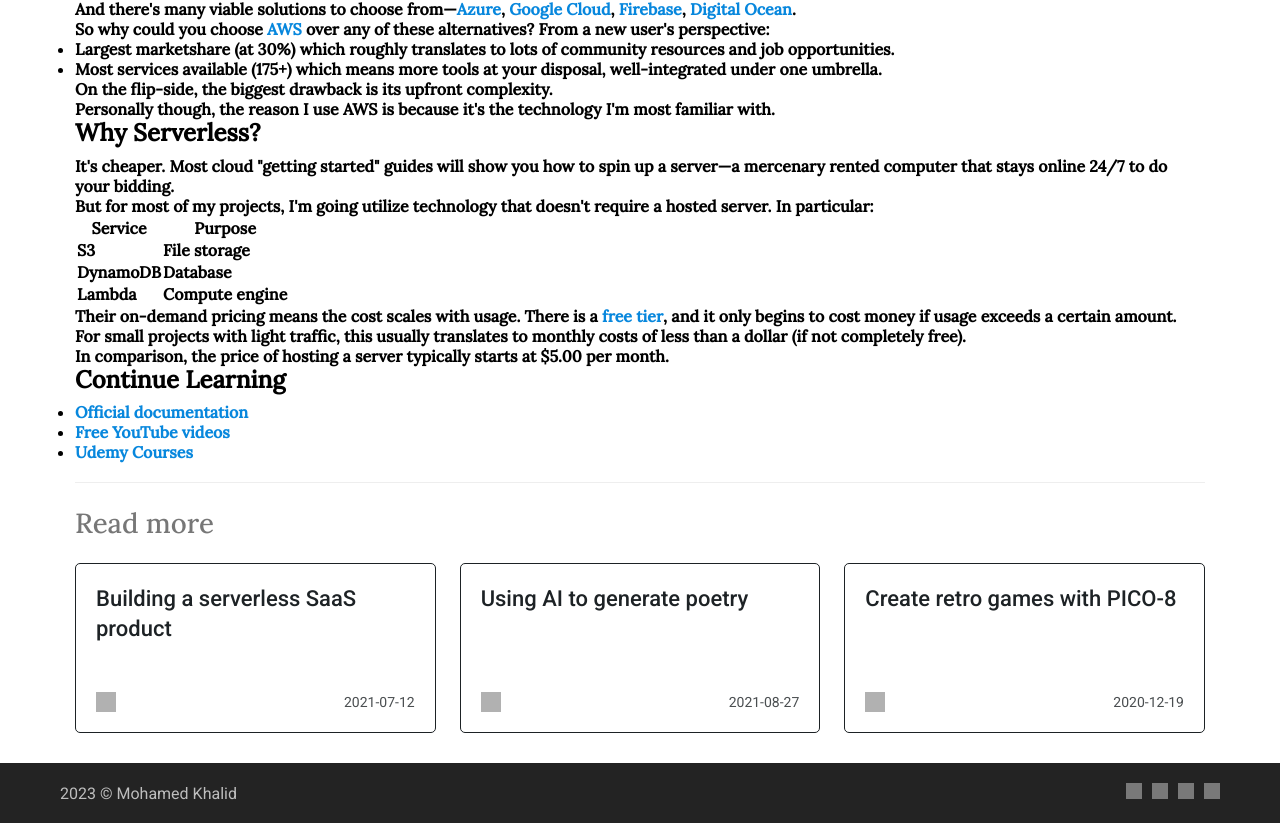
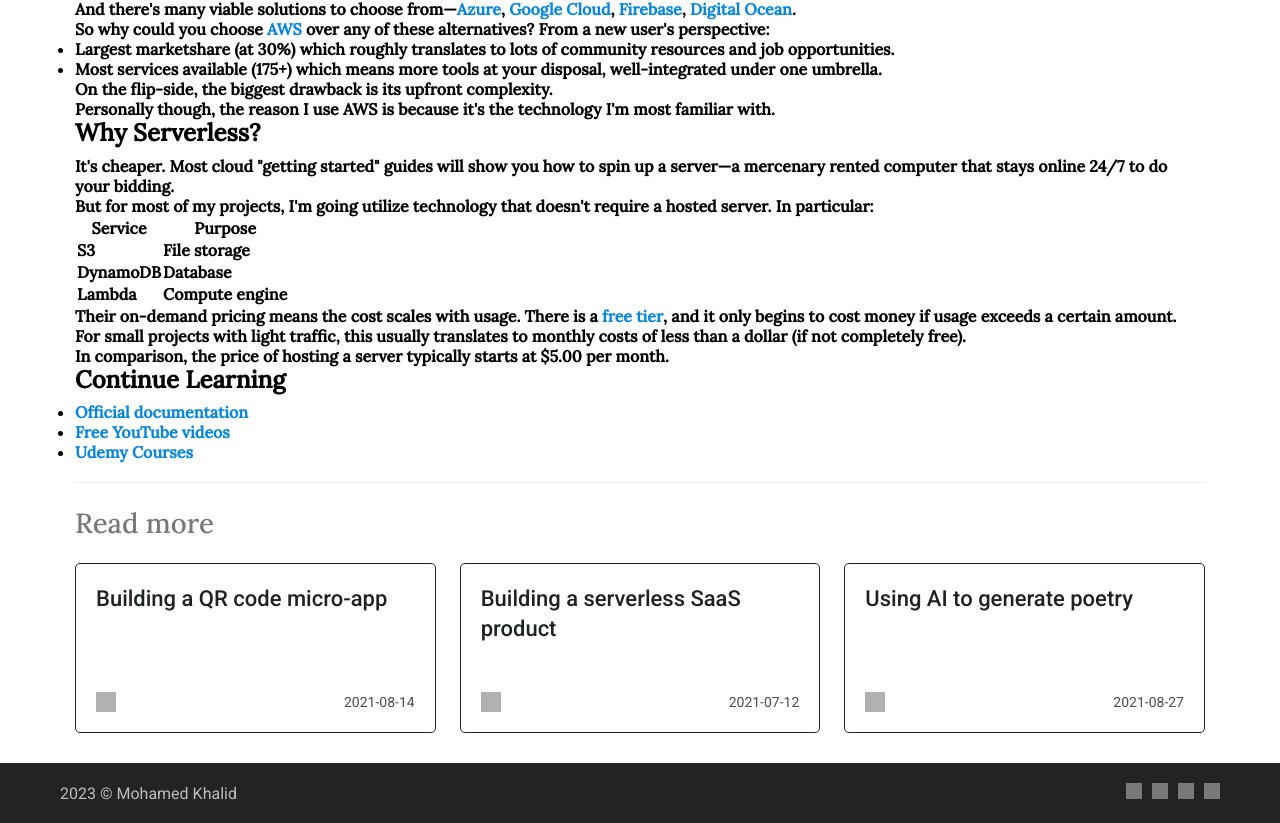
Before and after one commit to mohamedtsx/next-blog, a Next.js app: page /blogs/aws-quickstart in a window 1280 px wide. Shown: the part 1584-2407 px from the top of the page. Built offline with nearby package versions, Linux system fonts and the light colour scheme; grey boxes are pictures that could not be loaded.

Commit message:
add index break points

```diff
--- a/components/card/card.component.tsx
+++ b/components/card/card.component.tsx
@@ -15,6 +15,10 @@
 
     &:hover {
         box-shadow: rgba(0, 0, 0, 0.15) 0px 0px 8px 2px;
+    }
+
+    @media only screen and (max-width: 40em) {
+        height: auto;
     }
 `;
 
@@ -73,7 +77,7 @@
     font-family: 'Roboto', sans-serif;
     margin-top: 2rem;
     padding: 0 1.2rem;
-`
+`;
 
 type BlogCardProps = {
     data: BlogMetaData;
--- a/components/footer/footer.component.tsx
+++ b/components/footer/footer.component.tsx
@@ -9,10 +9,18 @@
 
 const StyledContainer = styled.div`
     ${({theme}) => theme.mixes.flexBetween};
+    gap: 2rem;
+    flex-wrap: wrap;
+
     max-width: 116rem;
     margin: auto;
     color: var(--dark-white);
     font-weight: 400;
+
+    @media only screen and (max-width: 350px) {
+        justify-content: center;
+        flex-direction: column-reverse;
+    }
 `;
 
 const SocialLIst = styled.ul`
--- a/components/header/header.component.tsx
+++ b/components/header/header.component.tsx
@@ -5,20 +5,13 @@
     width: 100%;
     padding: 5rem 0;
     background-color: var(--header-bg-color);
-`
-const StyledNav = styled.nav`
-    ${({theme}) => theme.mixes.flexBetween};
-    width: 100%;
-    padding: 0 2rem;
-    margin: auto;
-    max-width: 114rem;
-`
+`;
 
 
 const NaveRight = styled.div`
     ${({theme}) => theme.mixes.flexBetween};
     width: 10rem;
-`
+`;
 
 const StyledLink = styled(Link)`
     font-size: var(--fz-lg);
@@ -37,6 +30,27 @@
     padding: 3px 0;
 `;
 
+const StyledNav = styled.nav`
+    ${({theme}) => theme.mixes.flexBetween};
+    /* gap: 2rem; */
+    /* flex-wrap: wrap; */
+
+    width: 100%;
+    padding: 0 2rem;
+    margin: auto;
+    max-width: 114rem;
+
+    @media only screen and (max-width: 350px) {
+        flex-direction: column;
+        gap: 1rem;
+        align-items: center;
+
+        ${NaveLeft} {
+            font-size: 3.2rem;
+        }
+    }
+`
+
 
 const Header = () => {
 
--- a/components/readmore/readmore.component.tsx
+++ b/components/readmore/readmore.component.tsx
@@ -5,14 +5,15 @@
 
 
 
-const getRandomBlogs = (arr: BlogMetaData[], n: number) => {
+const getRandom3Blogs = (arr: BlogMetaData[], currentBlogTitle: string) => {
     let len = arr.length;
     let result: BlogMetaData[] = new Array();
 
     while(result.length < 3 && len>3) {
         let x = Math.floor(Math.random() * len);
         let isTaken = result.find(el => el === arr[x]);
-        if(!isTaken) {
+
+        if(!isTaken && currentBlogTitle !== arr[x].title) {
             result.push(arr[x]);
         }
     }
@@ -22,6 +23,7 @@
 
 type ReadMoreProps = {
     blogsArray: BlogMetaData[];
+    currentBlogTitle: string;
 }
 
 
@@ -42,10 +44,10 @@
     margin: 0 -1.2rem;
 `
 
-const ReadMore = ({ blogsArray }: ReadMoreProps) => {
+const ReadMore = ({ blogsArray, currentBlogTitle }: ReadMoreProps) => {
 
 
-    const randomBlogs = getRandomBlogs(blogsArray, 3);
+    const randomBlogs = getRandom3Blogs(blogsArray, currentBlogTitle);
 
 
     return(
--- a/pages/blogs/[slug].tsx
+++ b/pages/blogs/[slug].tsx
@@ -41,7 +41,10 @@
             <Article>
                 <Markdown>{content}</Markdown>
             </Article>
-            <ReadMore blogsArray={blogsMetaDataArray}/>
+            <ReadMore
+                blogsArray={blogsMetaDataArray}
+                currentBlogTitle={data.title}
+            />
         </StyledBlog>
     );
 }
--- a/pages/index.tsx
+++ b/pages/index.tsx
@@ -7,6 +7,11 @@
 export const BlogsContainer = styled.div`
   display: grid;
   grid-template-columns: repeat(auto-fit, minmax(35rem,1fr));
+
+  @media only screen and (max-width: 60em) {
+    display: flex;
+    flex-direction: column;
+  }
 `
 
 type HomeProps = {
--- a/styles/globals.tsx
+++ b/styles/globals.tsx
@@ -41,6 +41,7 @@
         font-size: var(--fz-md);
         font-weight: 600;
         min-height: 100vh;
+        min-width: 30rem;
         overflow-x: hidden;
     }
 
@@ -65,10 +66,10 @@
         line-height: 1.2;
     }
 
-    @media only screen and (min-width: 140em) {
-        /* main {
-            max-width: 132rem;
-        } */
+    @media only screen and (max-width: 40em) {
+        main {
+            padding: 1rem;
+        }
     }
 `
 
```
